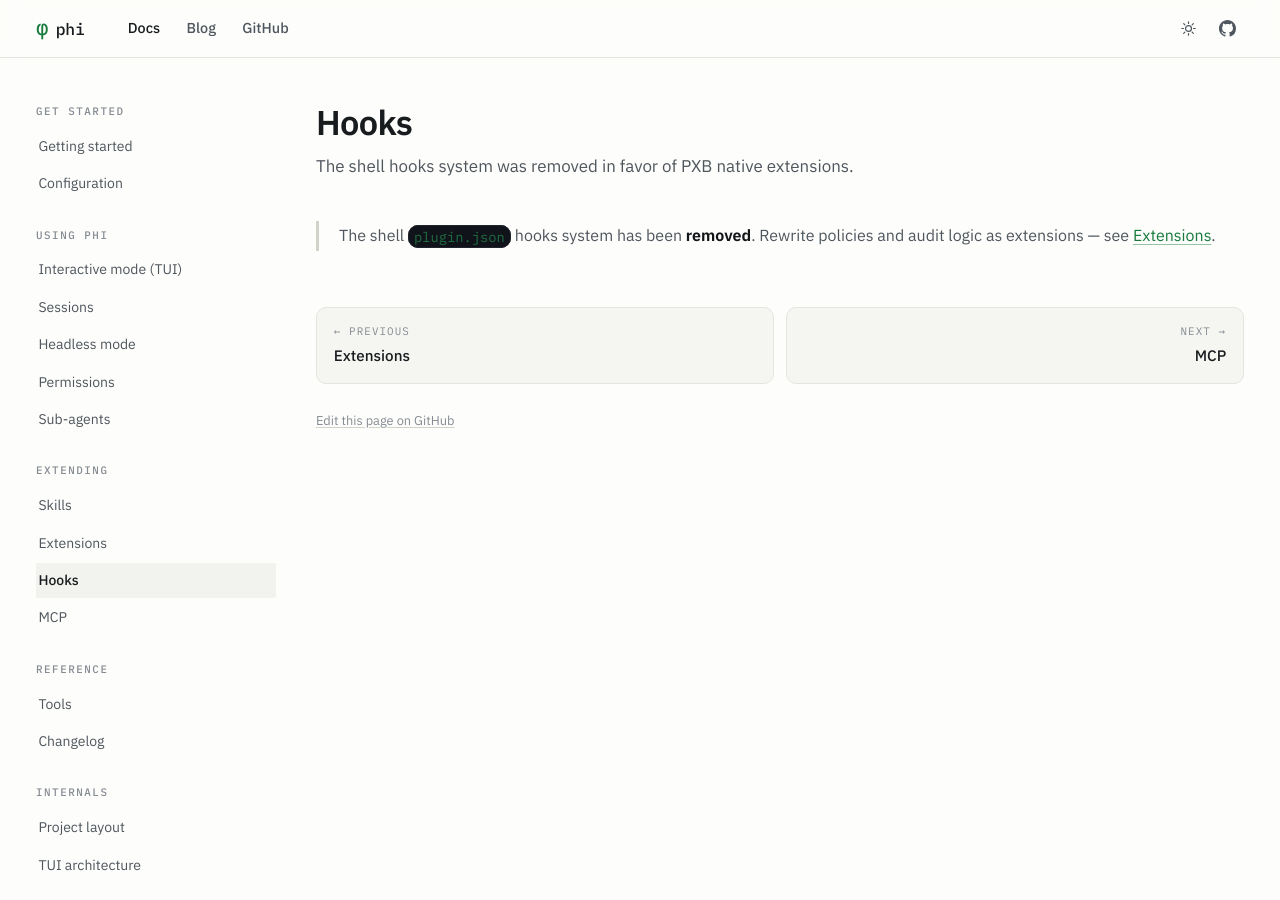
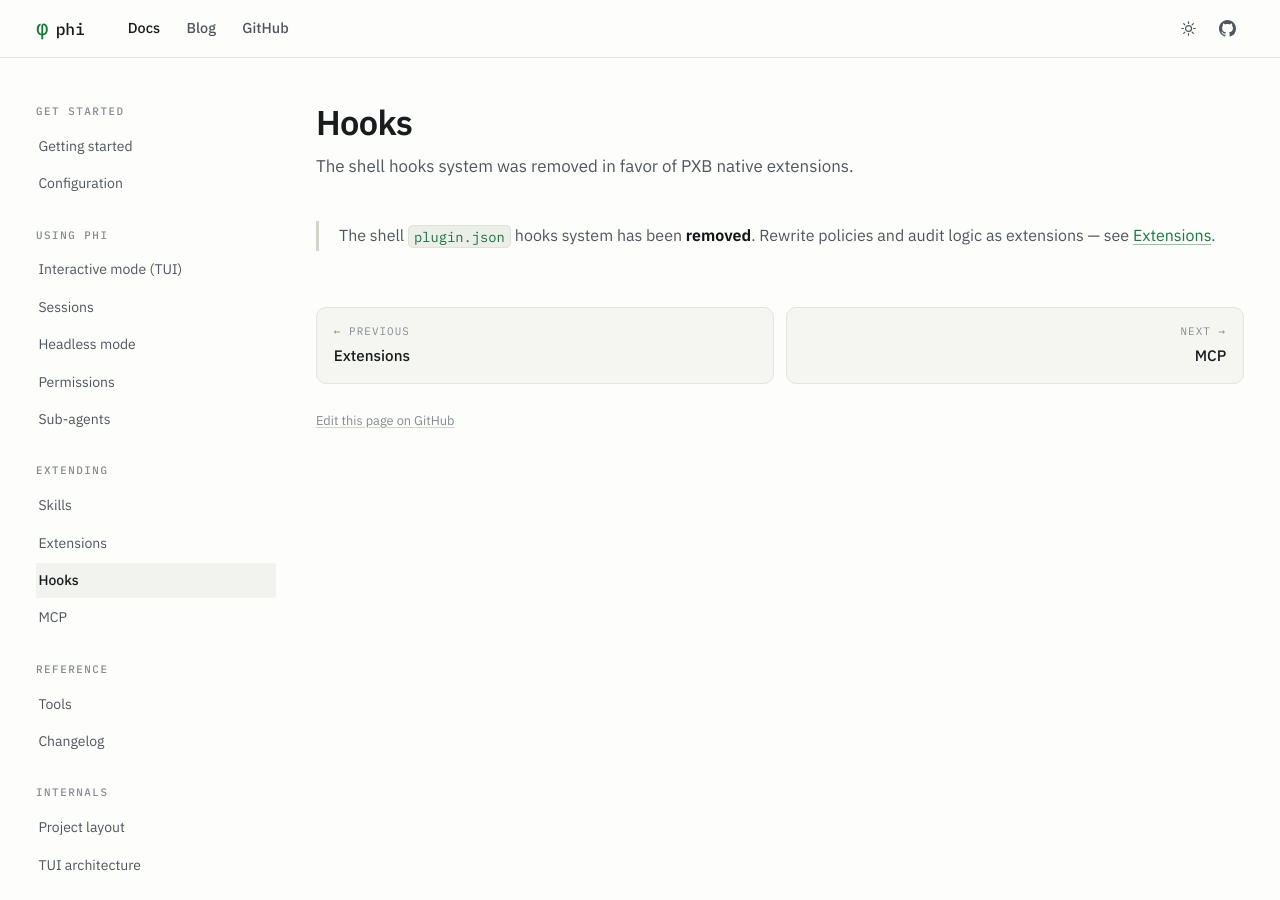
Before and after one commit to pulseaiclub/pulseaiclub.github.io, a Jekyll site: the page built from _docs/hooks.md, in a window 1280 px wide and 900 px high. Built offline with Jekyll 4.4.1, drawn with Linux system fonts in a browser that asks for light colours.

Commit message:
fix: scope Rouge panel styles to code block wrappers

```diff
--- a/assets/css/main.scss
+++ b/assets/css/main.scss
@@ -558,7 +558,8 @@
     scrollbar-color: var(--border-strong) transparent;
   }
 
-  .highlighter-rouge {
+  // Kramdown also adds highlighter-rouge to inline code elements.
+  div.highlighter-rouge {
     position: relative;
     margin: 0 0 1.4rem;
     border: 1px solid var(--code-border);
```
